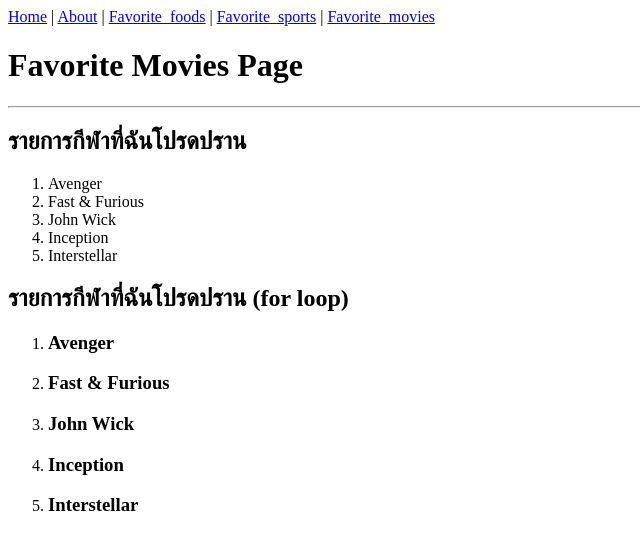
After one commit to std67122420219-sketch/flask-template-Punyapat, a Flask app: page /favorite/movies in a window 1280 px wide. The commit adds this page. Shown: the top 550 px of the page, without its empty margins (0-640 px from the left). Run offline with Flask 3, Linux system fonts and the light colour scheme.

Commit message:
1 commit

```diff
--- a/server.py
+++ b/server.py
@@ -34,3 +34,11 @@ def favorite_sports():
   return render_template('favorite_sports.html',
                         title=title,
                         sports=sports)
+
+@app.route('/favorite/movies')
+def favorite_movies():
+  title = 'Favorite Movies Page'
+  movies = ['Avenger','Fast & Furious','John Wick','Inception','Interstellar']
+  return render_template('favorite_movies.html',
+                        title=title,
+                        movies=movies)
--- /dev/null
+++ b/templates/favorite_movies.html
@@ -0,0 +1,24 @@
+{% extends 'layout.html' %}
+{% block title %}
+{% endblock %}
+
+{% block countent %}
+
+<h1>{{ title }}</h1>
+  <hr>
+<h2>รายการกีฬาที่ฉันโปรดปราน</h2>
+  <ol>
+    <li>{{ movies[0] }}</li>
+    <li>{{ movies[1] }}</li>
+    <li>{{ movies[2] }}</li>
+    <li>{{ movies[3] }}</li>
+    <li>{{ movies[4] }}</li>
+  </ol>
+<h2>รายการกีฬาที่ฉันโปรดปราน (for loop)</h2>
+  <ol>
+    {% for movie in movies %}
+      <li><h3>{{ movie }}</h3></li>
+    {% endfor %}
+  </ol>
+
+{% endblock %}
--- a/templates/layout.html
+++ b/templates/layout.html
@@ -10,6 +10,7 @@
   <a href="{{ url_for('about') }}">About</a> |
   <a href="{{ url_for('favorite_foods') }}">Favorite_foods</a> |
   <a href="{{ url_for('favorite_sports') }}">Favorite_sports</a> |
+  <a href="{{ url_for('favorite_movies') }}">Favorite_movies</a>
 
   {% block countent %}{% endblock %}
 </body>
```
